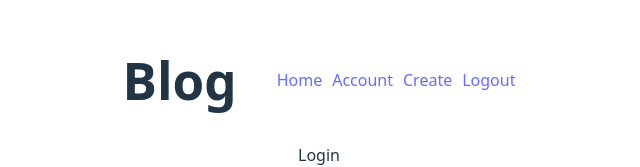
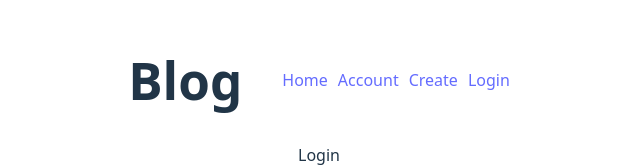
Before and after one commit to Hsoren31/blog-api, a React (Vite) app in the folder author/: page /login in a window 1280 px wide. Shown: the part 174-341 px from the top of the page, without its empty margins (321-961 px from the left). Built offline with nearby package versions, Linux system fonts and the light colour scheme.

Commit message:
FIX: add conditional to login/logout link

```diff
--- a/author/src/components/Header.jsx
+++ b/author/src/components/Header.jsx
@@ -1,13 +1,17 @@
 import { Link } from "react-router-dom";
 
 export default function Header() {
+  const currentUser = localStorage.getItem("userId");
+
   function onLogout() {
     localStorage.removeItem("accessToken");
     localStorage.removeItem("userId");
   }
+
   return (
     <header>
       <h1>Blog</h1>
+      <p>{currentUser}</p>
       <nav>
         <ul className="nav">
           <li>
@@ -21,7 +25,7 @@ export default function Header() {
           </li>
           <li>
             <a href="/login" onClick={onLogout}>
-              Logout
+              {currentUser ? "Logout" : "Login"}
             </a>
           </li>
         </ul>
```
